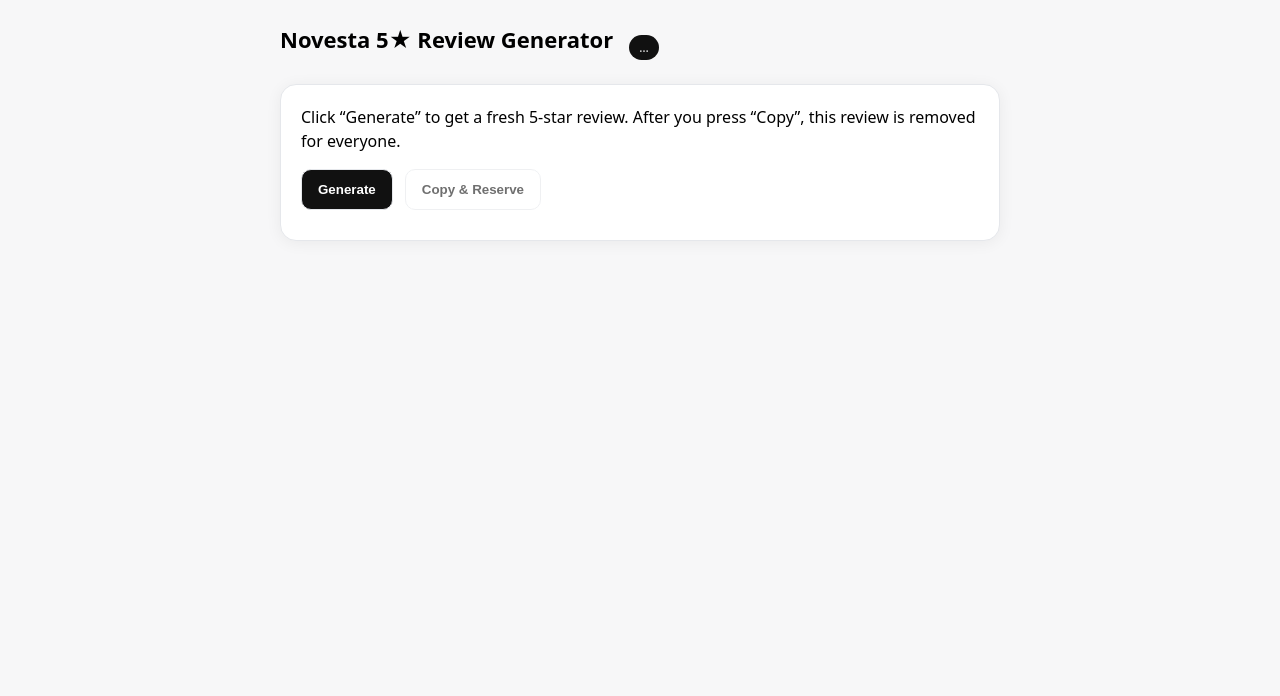
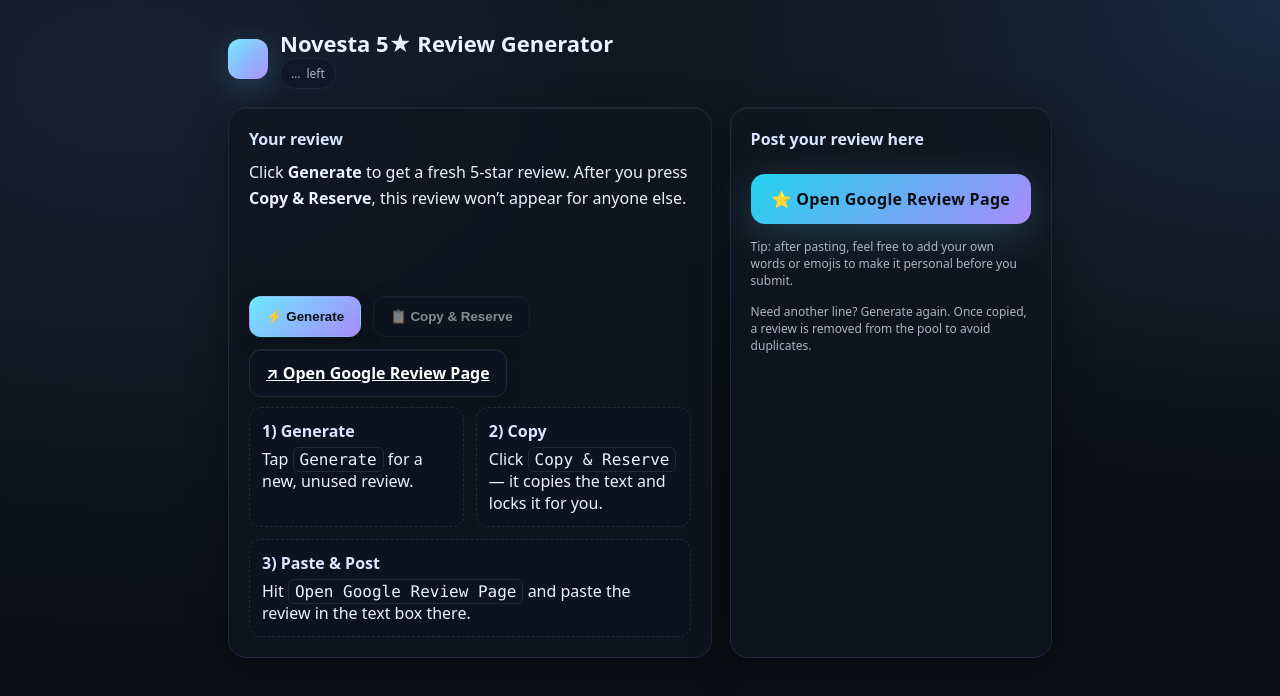
Before and after one commit to novestagroup/novestagroup.github.io, a plain HTML site: page index.html in a window 1280 px wide. Drawn offline with Linux system fonts and the light colour scheme; no server answers.

Commit message:
Update index.html

```diff
--- a/index.html
+++ b/index.html
@@ -3,57 +3,171 @@
 <head>
   <meta charset="utf-8" />
   <meta name="viewport" content="width=device-width, initial-scale=1" />
-  <title>Generate 5★ Review – Novesta</title>
+  <title>Novesta – 5★ Review Generator</title>
+  <meta name="description" content="Generate a fresh 5-star review, copy it, and paste on Google Reviews for Novesta Group." />
   <style>
-    body { font-family: system-ui, -apple-system, Segoe UI, Roboto, Arial, sans-serif; margin:0; padding:24px; background:#f7f7f8; }
-    .wrap { max-width: 720px; margin: 0 auto; }
-    h1 { font-size: 22px; margin: 0 0 16px; }
-    .card { background:#fff; border:1px solid #e5e7eb; border-radius:16px; padding:20px; box-shadow:0 2px 16px rgba(0,0,0,.06); }
-    .buttons { display:flex; gap:12px; margin-top:16px; }
-    button { padding:12px 16px; border-radius:10px; border:1px solid #e5e7eb; background:#111; color:#fff; font-weight:600; cursor:pointer; }
-    button.secondary { background:#fff; color:#111; }
-    button:disabled { opacity:.6; cursor:not-allowed; }
-    #review { white-space: pre-wrap; line-height:1.5; font-size:16px; }
-    .hint { color:#666; font-size:13px; margin-top:10px; }
-    .badge { display:inline-block; background:#111; color:#fff; border-radius:999px; padding:4px 10px; font-size:12px; margin-left:8px; }
-    .bar { display:flex; align-items:center; gap:8px; margin-bottom:14px; }
+    :root{
+      --bg:#0b0f14;
+      --card:#0f1620cc;
+      --text:#eaf2ff;
+      --muted:#a9b6c7;
+      --accent:#6ee7ff;
+      --accent-2:#a78bfa;
+      --border:#1e293b;
+      --ok:#22c55e;
+      --warn:#f59e0b;
+      --error:#ef4444;
+    }
+    *{box-sizing:border-box}
+    html,body{height:100%}
+    body{
+      margin:0; font-family: ui-sans-serif, system-ui, -apple-system, Segoe UI, Roboto, Arial, "Apple Color Emoji","Segoe UI Emoji";
+      color:var(--text); background: radial-gradient(1200px 800px at 10% 10%, #172133 0%, transparent 70%), radial-gradient(1000px 700px at 100% 0%, #1a2a40 0%, transparent 70%), var(--bg);
+    }
+    .wrap{max-width:880px; margin:0 auto; padding:28px}
+    .hero{
+      display:flex; align-items:center; justify-content:space-between; gap:14px; margin-bottom:18px;
+    }
+    .brand{display:flex; align-items:center; gap:12px}
+    .logo{
+      width:40px; height:40px; border-radius:12px; background:linear-gradient(135deg, var(--accent), var(--accent-2));
+      box-shadow:0 8px 30px #6ee7ff33, inset 0 0 20px #ffffff22;
+    }
+    h1{font-size:22px; margin:0;}
+    .badge{
+      display:inline-flex; align-items:center; gap:6px; padding:6px 10px; border:1px solid var(--border);
+      border-radius:999px; color:var(--muted); background:#0f172acc; font-size:12px;
+    }
+    .grid{display:grid; grid-template-columns:1.2fr .8fr; gap:18px}
+    @media (max-width:900px){.grid{grid-template-columns:1fr}}
+    .card{
+      background:var(--card); border:1px solid var(--border); border-radius:18px; padding:20px;
+      box-shadow:0 10px 40px #00000055, inset 0 1px 0 #ffffff10; backdrop-filter: blur(10px);
+    }
+    .title{font-size:16px; margin:0 0 10px; color:#d7e6ff}
+    #review{white-space:pre-wrap; line-height:1.6; font-size:16px; color:#eaf2ff; min-height:120px}
+    .buttons{display:flex; flex-wrap:wrap; gap:12px; margin-top:16px}
+    button,.linkbtn{
+      appearance:none; border:1px solid var(--border); border-radius:12px; padding:12px 16px; font-weight:700;
+      background:#0b1220; color:#fff; cursor:pointer; transition:transform .04s ease, box-shadow .2s ease, background .2s ease;
+      box-shadow:0 4px 20px #00000040, inset 0 1px 0 #ffffff10;
+    }
+    button:hover,.linkbtn:hover{transform:translateY(-1px)}
+    button.primary{background:linear-gradient(135deg, var(--accent), var(--accent-2)); color:#0b0f14; border-color:#0000}
+    button.secondary{background:#0b1220}
+    button.ghost{background:transparent}
+    button:disabled{opacity:.5; cursor:not-allowed; transform:none}
+    .hint{color:var(--muted); font-size:13px; margin-top:10px}
+    .steps{display:flex; gap:12px; margin-top:10px; flex-wrap:wrap}
+    .step{flex:1; min-width:180px; background:#0b1220; border:1px dashed var(--border); border-radius:12px; padding:12px}
+    .step b{display:block; margin-bottom:6px; color:#dce7ff}
+    .cta{
+      display:flex; flex-direction:column; gap:14px
+    }
+    .big{
+      display:flex; align-items:center; justify-content:center; gap:10px; text-decoration:none;
+      padding:14px 16px; border-radius:14px; background:linear-gradient(135deg, #22d3ee, #a78bfa);
+      color:#0b0f14; font-weight:900; letter-spacing:.3px; border:0; box-shadow:0 10px 40px #6ee7ff33;
+    }
+    .small{font-size:12px; color:var(--muted)}
+    .toast{
+      position:fixed; left:50%; bottom:22px; transform:translateX(-50%); background:#0b1220; color:#fff;
+      border:1px solid var(--border); border-radius:12px; padding:10px 14px; box-shadow:0 10px 30px #0008; display:none;
+    }
+    .kbd{font-family: ui-monospace, SFMono-Regular, Menlo, Monaco, Consolas, "Liberation Mono", monospace; background:#0b1220; border:1px solid var(--border); padding:2px 6px; border-radius:6px}
   </style>
 </head>
 <body>
   <div class="wrap">
-    <div class="bar">
-      <h1>Novesta 5★ Review Generator</h1>
-      <span id="remaining" class="badge">…</span>
+    <div class="hero">
+      <div class="brand">
+        <div class="logo" aria-hidden="true"></div>
+        <div>
+          <h1>Novesta 5★ Review Generator</h1>
+          <div class="badge"><span id="remaining">…</span> left</div>
+        </div>
+      </div>
     </div>
 
-    <div class="card">
-      <div id="review">Click “Generate” to get a fresh 5-star review. After you press “Copy”, this review is removed for everyone.</div>
-      <div class="buttons">
-        <button id="genBtn">Generate</button>
-        <button id="copyBtn" class="secondary" disabled>Copy & Reserve</button>
-      </div>
-      <div class="hint" id="hint"></div>
+    <div class="grid">
+      <!-- Generator -->
+      <section class="card">
+        <h2 class="title">Your review</h2>
+        <div id="review">Click <b>Generate</b> to get a fresh 5-star review. After you press <b>Copy & Reserve</b>, this review won’t appear for anyone else.</div>
+        <div class="buttons">
+          <button id="genBtn" class="primary">⚡ Generate</button>
+          <button id="copyBtn" class="secondary" disabled>📋 Copy & Reserve</button>
+          <a id="openBtn" class="linkbtn ghost" target="_blank" rel="noopener">↗ Open Google Review Page</a>
+        </div>
+        <div class="hint" id="hint"></div>
+
+        <div class="steps">
+          <div class="step">
+            <b>1) Generate</b>
+            Tap <span class="kbd">Generate</span> for a new, unused review.
+          </div>
+          <div class="step">
+            <b>2) Copy</b>
+            Click <span class="kbd">Copy & Reserve</span> — it copies the text and locks it for you.
+          </div>
+          <div class="step">
+            <b>3) Paste & Post</b>
+            Hit <span class="kbd">Open Google Review Page</span> and paste the review in the text box there.
+          </div>
+        </div>
+      </section>
+
+      <!-- CTA & Info -->
+      <aside class="card cta">
+        <h2 class="title">Post your review here</h2>
+        <a class="big" id="reviewLink" href="https://g.page/r/CQo8pe9HyhYeEBM/review" target="_blank" rel="noopener">
+          ⭐ Open Google Review Page
+        </a>
+        <div class="small">
+          Tip: after pasting, feel free to add your own words or emojis to make it personal before you submit.
+        </div>
+        <div class="small">
+          Need another line? Generate again. Once copied, a review is removed from the pool to avoid duplicates.
+        </div>
+      </aside>
     </div>
   </div>
 
+  <div class="toast" id="toast">Copied to clipboard</div>
+
   <script>
-    // 🔗 Replace with your Apps Script web app URL
+    // API endpoint (Apps Script Web App URL ending with /exec)
     const API = "https://script.google.com/macros/s/AKfycby0o_oETDhpXCcicTv-BArsz-9ghW5YBUp5pXIFDFyhkyTh9iMDcyivRXKi1i5B9FCPog/exec";
 
-    const reviewEl = document.getElementById('review');
-    const genBtn = document.getElementById('genBtn');
-    const copyBtn = document.getElementById('copyBtn');
-    const hint = document.getElementById('hint');
-    const remaining = document.getElementById('remaining');
+    // Where to paste (Google review link)
+    const REVIEW_URL = "https://g.page/r/CQo8pe9HyhYeEBM/review";
+
+    const reviewEl   = document.getElementById('review');
+    const genBtn     = document.getElementById('genBtn');
+    const copyBtn    = document.getElementById('copyBtn');
+    const hint       = document.getElementById('hint');
+    const remaining  = document.getElementById('remaining');
+    const openBtn    = document.getElementById('openBtn');
+    const reviewLink = document.getElementById('reviewLink');
+    const toast      = document.getElementById('toast');
+
+    openBtn.href = REVIEW_URL;
+    reviewLink.href = REVIEW_URL;
 
     let current = { id: null, text: "" };
+
+    function showToast(msg){
+      toast.textContent = msg || 'Done';
+      toast.style.display = 'block';
+      setTimeout(()=> toast.style.display = 'none', 1600);
+    }
 
     async function getRemaining() {
       try {
         const res = await fetch(API + "?action=count", { cache: "no-store" });
         const data = await res.json();
-        remaining.textContent = data.ok ? `${data.remaining} left` : '…';
-      } catch (e) {
+        remaining.textContent = data.ok ? data.remaining : '…';
+      } catch {
         remaining.textContent = '…';
       }
     }
@@ -77,17 +191,17 @@
           reviewEl.textContent = 'No reviews left. Please ask admin to add more.';
           copyBtn.disabled = true;
         }
-      } catch (err) {
+      } catch {
         reviewEl.textContent = 'Error fetching review. Try again.';
       }
     }
 
     async function copyAndReserve() {
       if (!current.id || !current.text) return;
+      // Copy to clipboard
       try {
         await navigator.clipboard.writeText(current.text);
-      } catch (err) {
-        // Fallback for older browsers
+      } catch {
         const ta = document.createElement('textarea');
         ta.value = current.text;
         document.body.appendChild(ta);
@@ -95,23 +209,25 @@
         document.execCommand('copy');
         document.body.removeChild(ta);
       }
+      showToast('Copied to clipboard');
 
-      hint.textContent = 'Copied! Reserving this review so it won’t appear again…';
-
+      hint.textContent = 'Reserving this review so it won’t appear again…';
       try {
         const form = new FormData();
         form.append('id', String(current.id));
         const res = await fetch(API, { method: 'POST', body: form });
         const data = await res.json();
         if (data.ok) {
-          hint.textContent = 'Reserved. This review is now hidden for everyone.';
+          hint.textContent = 'Reserved. Now click “Open Google Review Page” and paste.';
           copyBtn.disabled = true;
           current = { id: null, text: "" };
           await getRemaining();
+          // Nudge user to the Google page
+          window.open(REVIEW_URL, '_blank', 'noopener');
         } else {
           hint.textContent = 'Someone used this at the same time. Please generate another.';
         }
-      } catch (err) {
+      } catch {
         hint.textContent = 'Could not reserve. Try generating a new one.';
       }
     }
```
